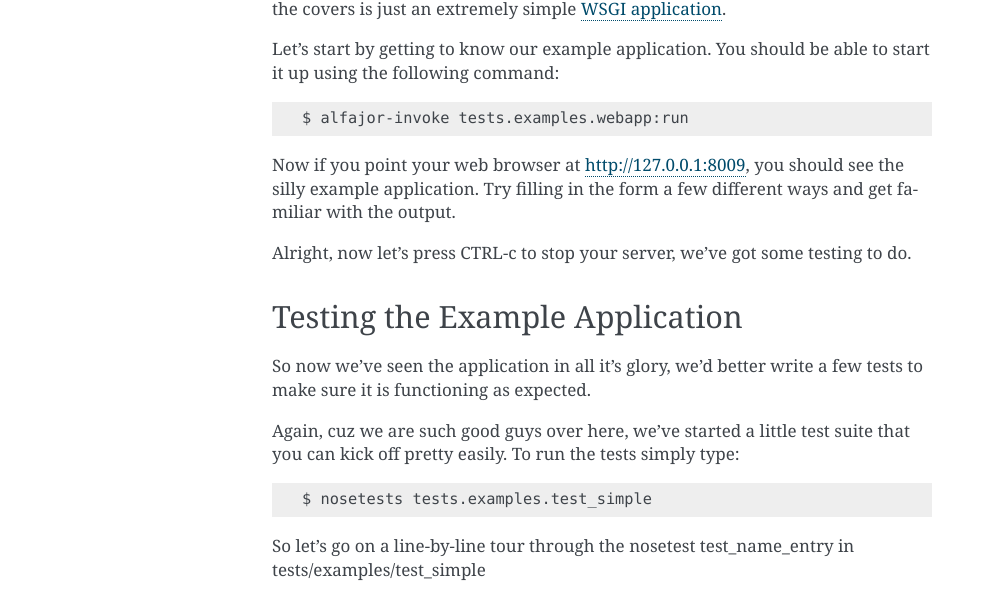
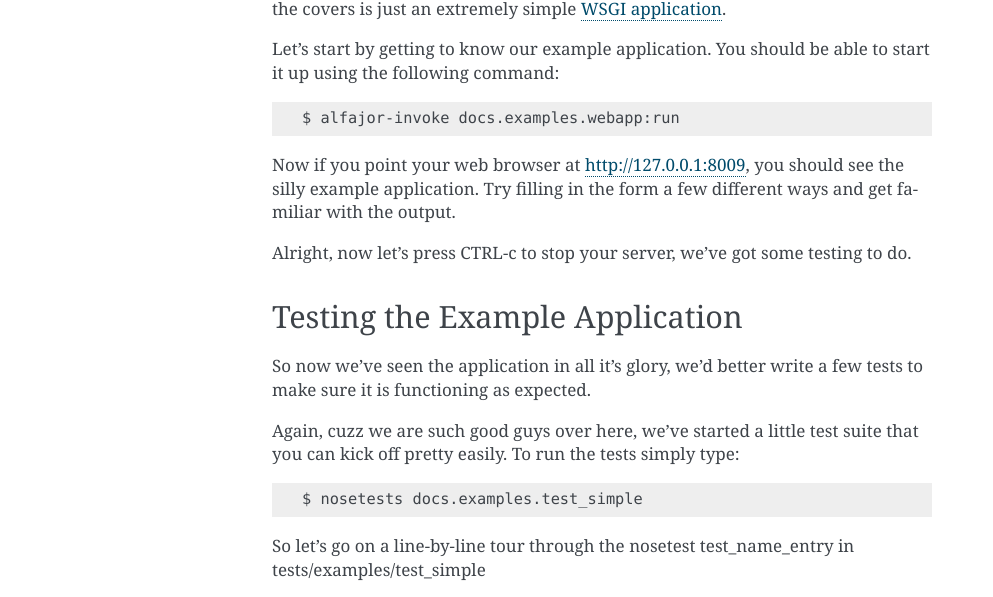
Before and after one commit to idealistdev/alfajor, a Sphinx documentation site: the page built from docs/source/intro/tutorial.rst, in a window 1280 px wide. Shown: the part 379-976 px from the top of the page, without its empty margins (148-1141 px from the left). Built offline with Sphinx 7.4.7, drawn with Linux system fonts in a browser that asks for light colours.

Commit message:
alter tutorial examples to reflect package changes

```diff
--- a/docs/source/intro/tutorial.rst
+++ b/docs/source/intro/tutorial.rst
@@ -24,7 +24,7 @@ system that under the covers is just an extremely simple `WSGI application`_.
 Let's start by getting to know our example application.  You should be able
 to start it up using the following command: ::
 
-    $ alfajor-invoke tests.examples.webapp:run
+    $ alfajor-invoke docs.examples.webapp:run
 
 Now if you point your web browser at http://127.0.0.1:8009, you should see
 the silly example application.  Try filling in the form a few different ways
@@ -40,10 +40,10 @@ Testing the Example Application
 So now we've seen the application in all it's glory, we'd better write a few
 tests to make sure it is functioning as expected.
 
-Again, cuz we are such good guys over here, we've started a little test suite
+Again, cuzz we are such good guys over here, we've started a little test suite
 that you can kick off pretty easily.  To run the tests simply type: ::
 
-    $ nosetests tests.examples.test_simple
+    $ nosetests docs.examples.test_simple
 
 So let's go on a line-by-line tour through the nosetest test_name_entry in
 tests/examples/test_simple
```
Also changed, not shown: other parts of docs/source/intro/tutorial.rst (+1 -0 lines), 1 other file.
